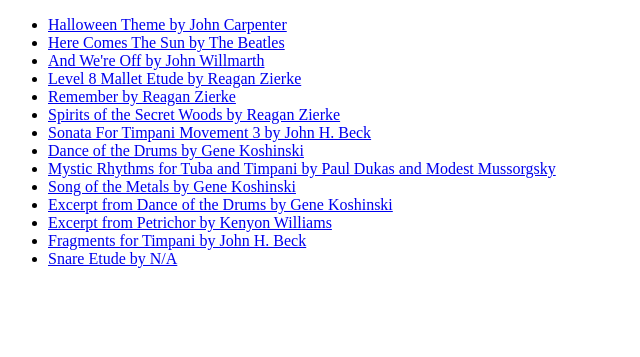
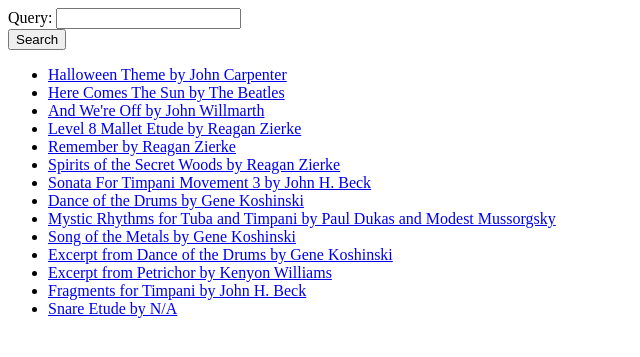
Before and after one commit to Galacticica/RZPercussion_Site, a Django app: page /performances/ in a window 1280 px wide. Shown: the top 357 px of the page, without its empty margins (0-640 px from the left). Run offline with Django 5.2, Linux system fonts and the light colour scheme; data comes from the database, SQL or seed files in the repository; both versions use the stored data as it was after the commit.

Commit message:
added search bar!

```diff
--- /dev/null
+++ b/performances/forms.py
@@ -0,0 +1,4 @@
+from django import forms
+
+class TitleSearchForm(forms.Form):
+    query = forms.CharField(max_length=255, required=False)
--- a/performances/templates/performances/index.html
+++ b/performances/templates/performances/index.html
@@ -6,9 +6,14 @@
     <title>Document</title>
 </head>
 <body>
-    {% if latest_performances %}
+    <form method="GET">
+        {{ title_search_form }}
+        <button type="submit">Search</button>
+    </form>
+
+    {% if performances %}
     <ul>
-        {% for performance in latest_performances %}
+        {% for performance in performances %}
         <li><a href="{% url 'performance' performance.slug %}">
             {{performance.title}} by {{performance.composer}}
         </a></li>
--- a/performances/templates/performances/performance.html
+++ b/performances/templates/performances/performance.html
@@ -26,7 +26,7 @@
             <li> {{instrument}} </li>
         {% endfor %}
     </ul>
-    <iframe src={{piece.link}} width="960" height="540" allow="autoplay"></iframe>
+    <iframe width="560" height="315" src="{{piece.link}}?rel=0" title="YouTube video player" frameborder="0" allow="accelerometer; autoplay; clipboard-write; encrypted-media; gyroscope; picture-in-picture; web-share" referrerpolicy="strict-origin-when-cross-origin" allowfullscreen></iframe>
     {% if piece.music_link %}
     <a href="{{piece.music_link}}">Find Music Here</a>
     {% endif %}
--- a/performances/views.py
+++ b/performances/views.py
@@ -4,12 +4,16 @@ from django.http import HttpResponse
 from django.template import loader
 
 from .models import Performed_Piece
-
+from .forms import TitleSearchForm
 
 def index(request):
-    latest_performances = Performed_Piece.objects.order_by("-date")
+    performances = Performed_Piece.objects.order_by("-date")
+    title_search_form = TitleSearchForm(request.GET)
     template = loader.get_template("performances/index.html")
-    context = {"latest_performances" : latest_performances}
+    if title_search_form.is_valid():
+        query = title_search_form.cleaned_data['query']
+        performances = performances.filter(title__icontains=query)
+    context = {"performances" : performances, "title_search_form" : title_search_form}
     return HttpResponse(template.render(context, request))
 
 def performance(request, slug):
```
Also changed, not shown: db.sqlite3.
